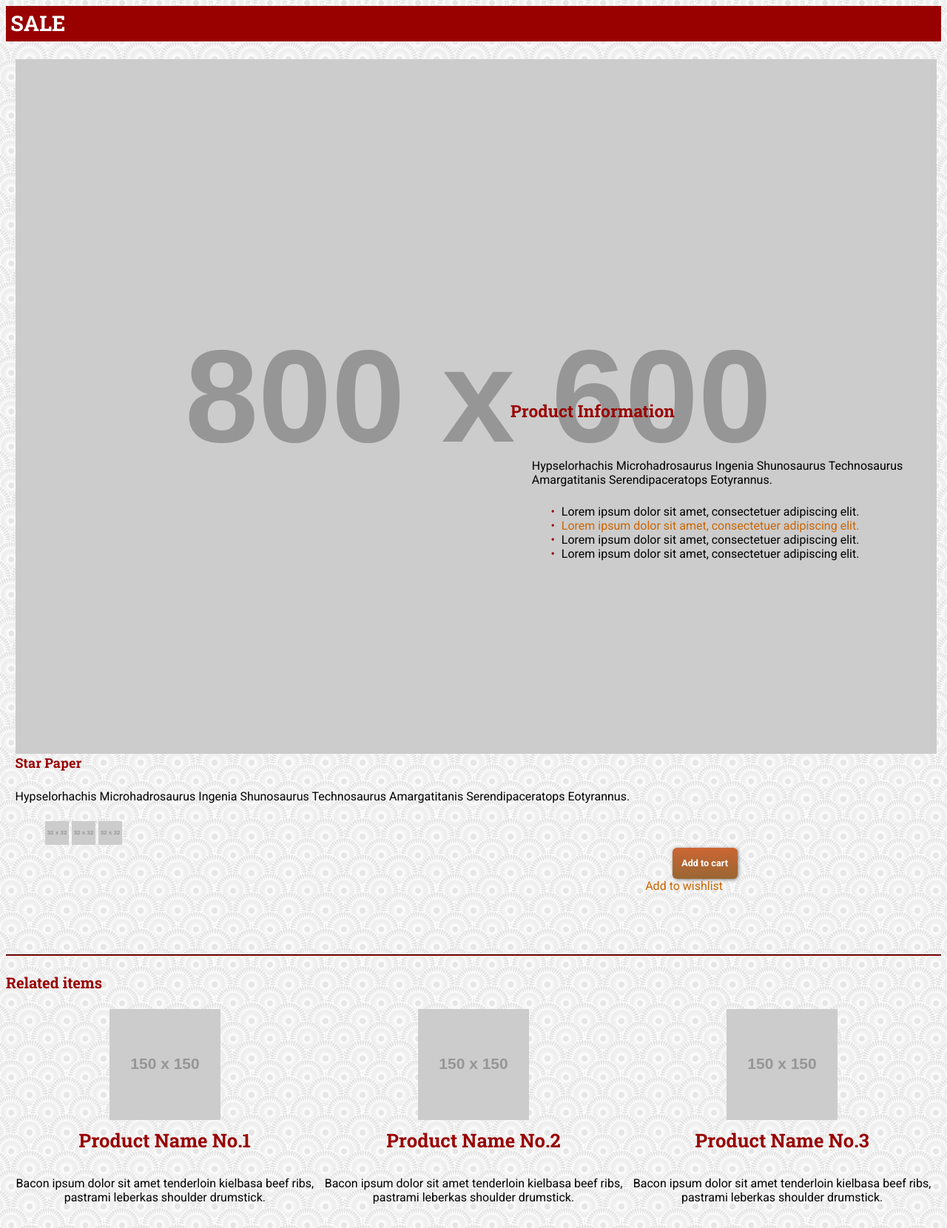
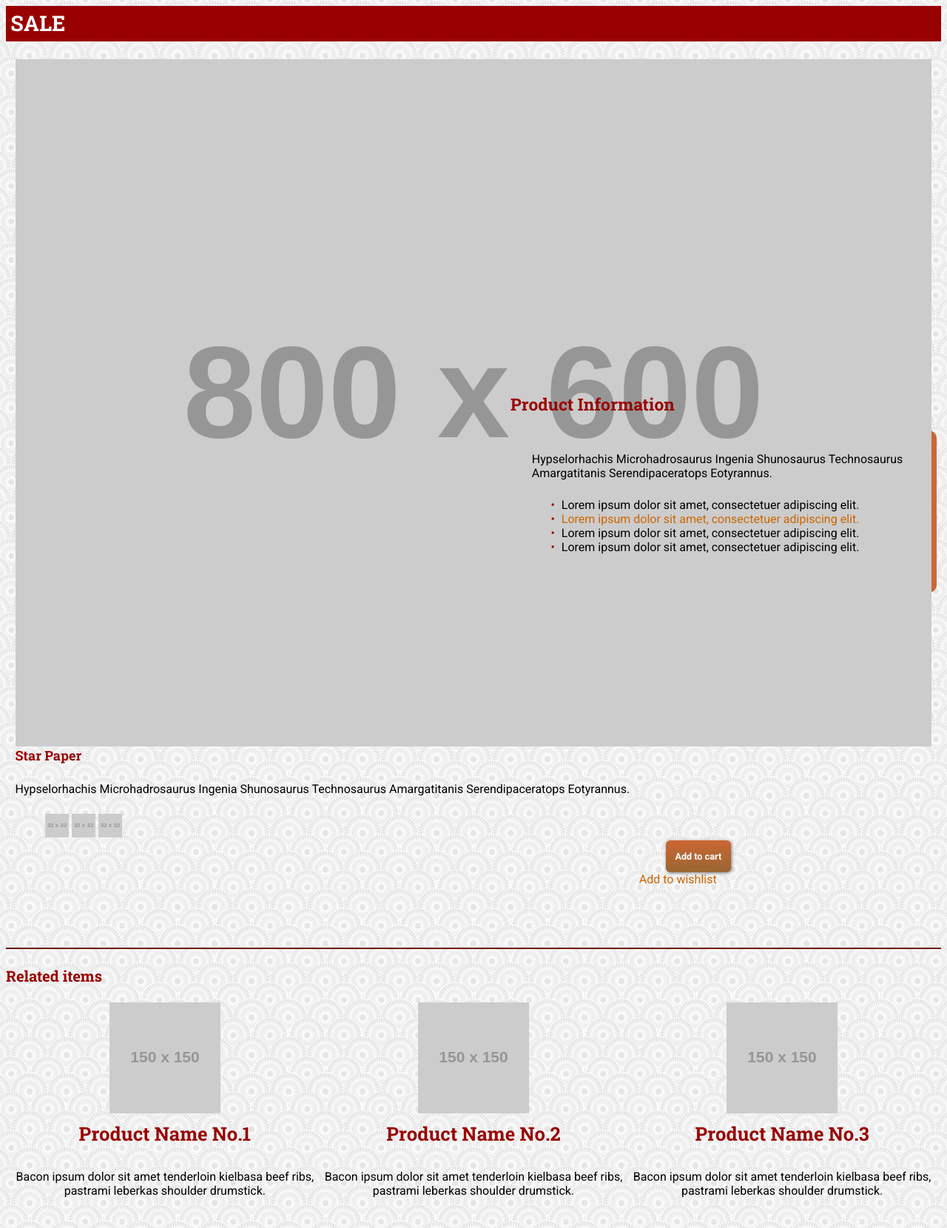
Before and after one commit to emnemdesign/ecommerce-website, a Jekyll site: the page styleguide/product-details.html, which Jekyll copies as it is, in a window 1280 px wide. Shown: the whole page at 74% size. Built offline with Jekyll 4.4.1, drawn with Linux system fonts in a browser that asks for light colours.

Commit message:
added a grid to product details

```diff
--- a/styleguide/product-details.html
+++ b/styleguide/product-details.html
@@ -21,7 +21,7 @@
 <h1 class="header">SALE</h1>
 <div class="grid">
 
-<div class="grid unit-l-1">
+<div class="grid">
 
       <div class="media img">
         <img class="img-flex" src="http://placehold.it/800x600" alt="star paper">
```
